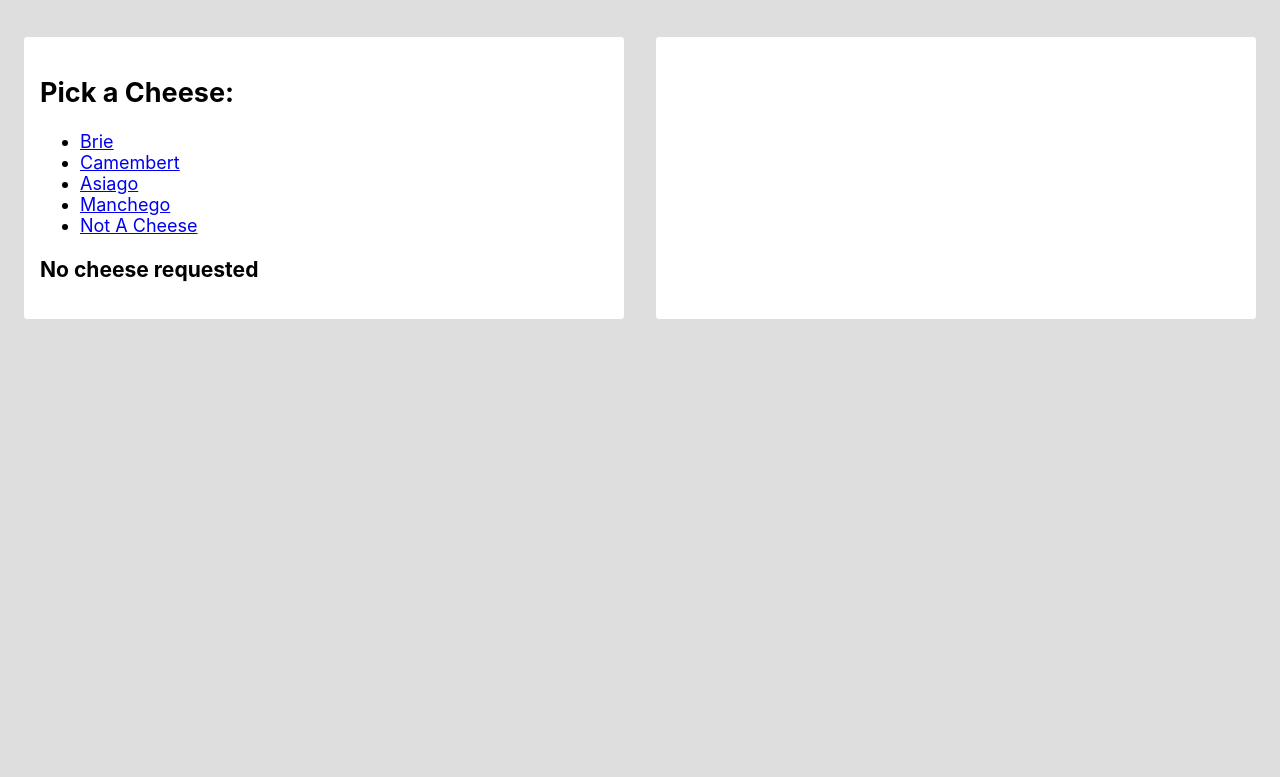
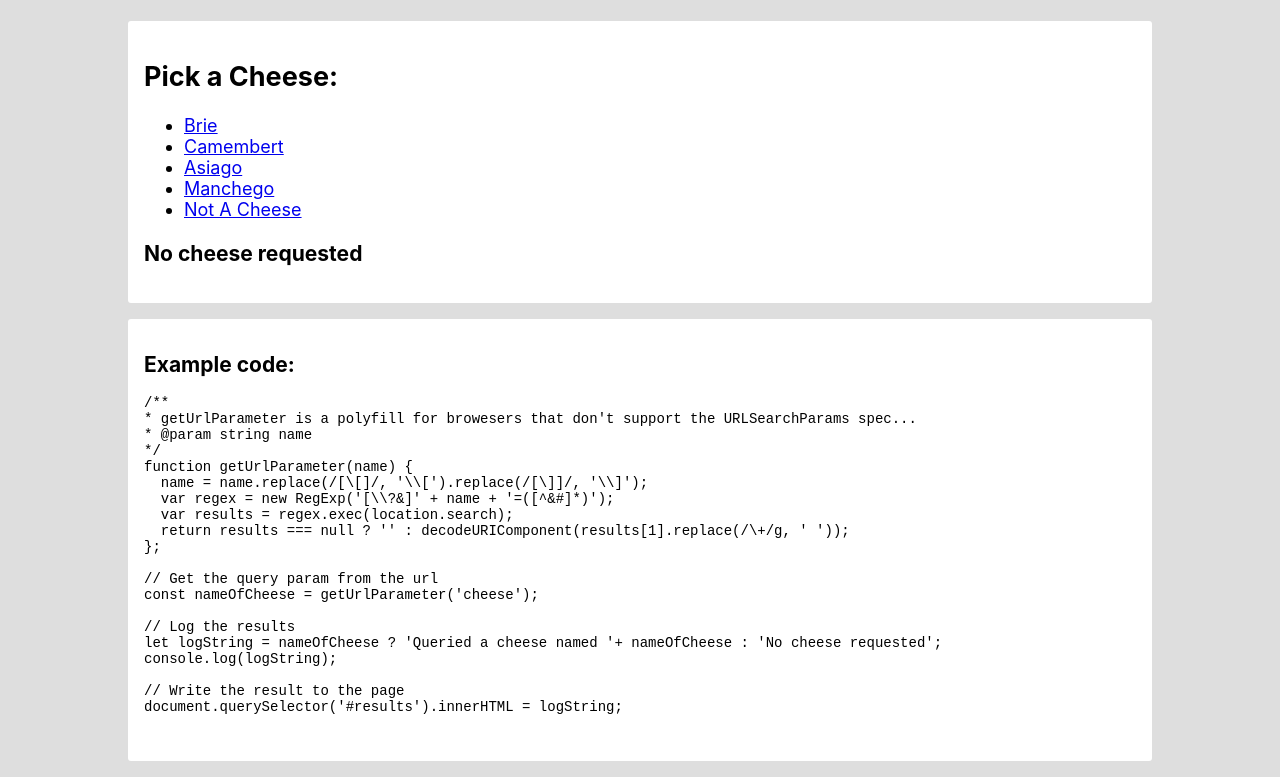
Before and after one commit to amindunited/amu-get-query-param, a website: page public/index.html in a window 1280 px wide. Shown: the part 55-832 px from the top of the page. Before the commit the page ends 800 px from the top, so only its background shows below. Drawn offline with Linux system fonts and the light colour scheme.

Commit message:
Add example code to page

```diff
--- a/public/index.html
+++ b/public/index.html
@@ -32,8 +32,30 @@
         </ul>
         <h3 id="results">No Results</h3>
     </div>
-    <div class="card">
+    <div class="card example">
+      <h2>Example code:</h2>
+      <pre>
+/**
+* getUrlParameter is a polyfill for browesers that don't support the URLSearchParams spec...
+* @param string name
+*/
+function getUrlParameter(name) {
+  name = name.replace(/[\[]/, '\\[').replace(/[\]]/, '\\]');
+  var regex = new RegExp('[\\?&]' + name + '=([^&#]*)');
+  var results = regex.exec(location.search);
+  return results === null ? '' : decodeURIComponent(results[1].replace(/\+/g, ' '));
+};
 
+// Get the query param from the url
+const nameOfCheese = getUrlParameter('cheese');
+
+// Log the results
+let logString = nameOfCheese ? 'Queried a cheese named '+ nameOfCheese : 'No cheese requested';
+console.log(logString);
+
+// Write the result to the page
+document.querySelector('#results').innerHTML = logString;
+        </pre>
     </div>
   </main>
   <script src="main.js"></script>
--- a/public/main.css
+++ b/public/main.css
@@ -9,11 +9,6 @@ body {
   background-color: rgba(222, 222, 222, 1);
 }
 
-main {
-  display: flex;
-  justify-content: center;
-}
-
 .card {
   width: 100%;
   max-width: 1024px;
@@ -21,4 +16,7 @@ main {
   border-radius: 3px;
   padding: 16px;
   margin: 16px;
+  margin-left: auto;
+  margin-right: auto;
 }
+.card.example { font-size: 14px; }
```
Also changed, not shown: readme.md.
